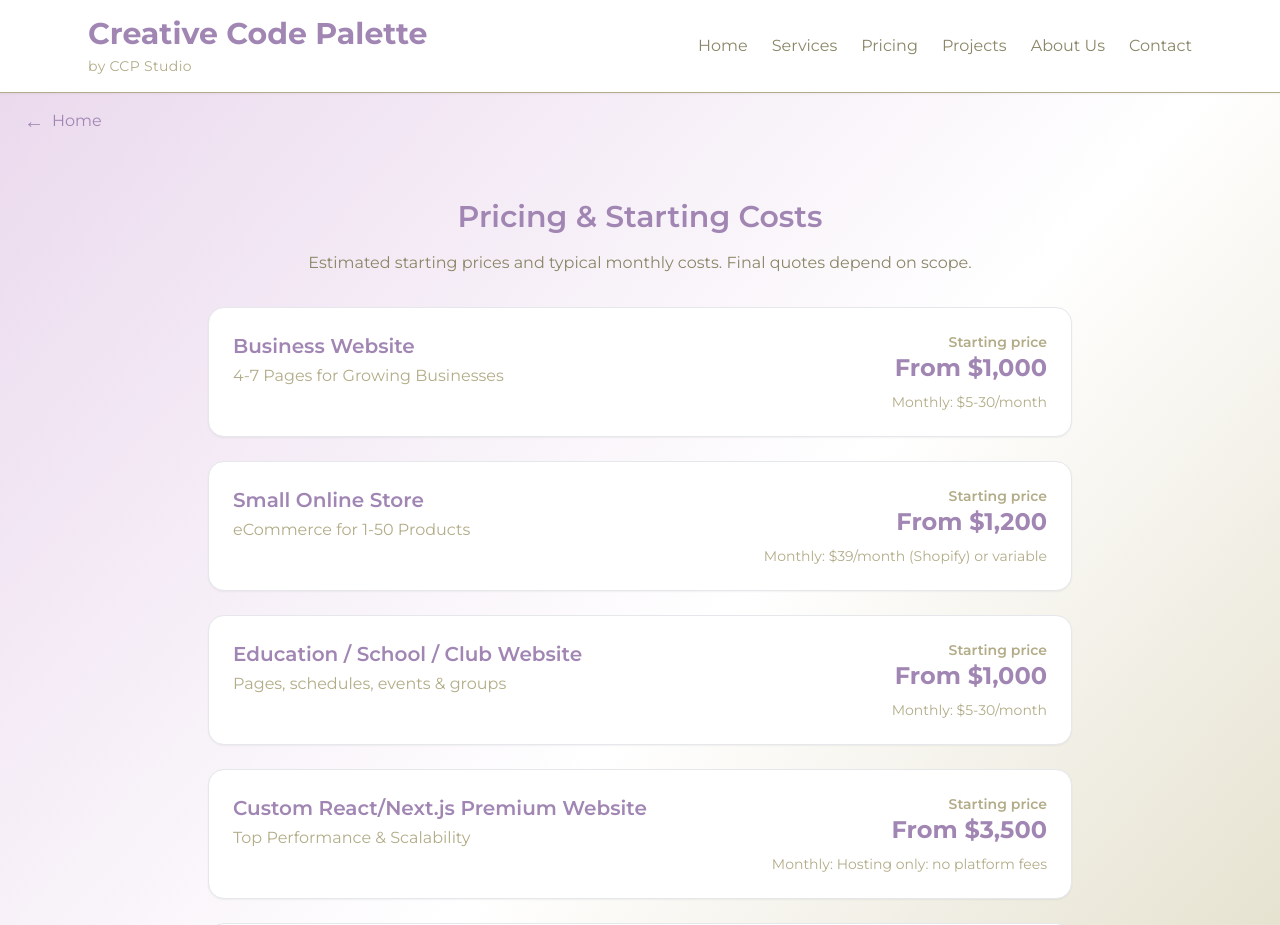
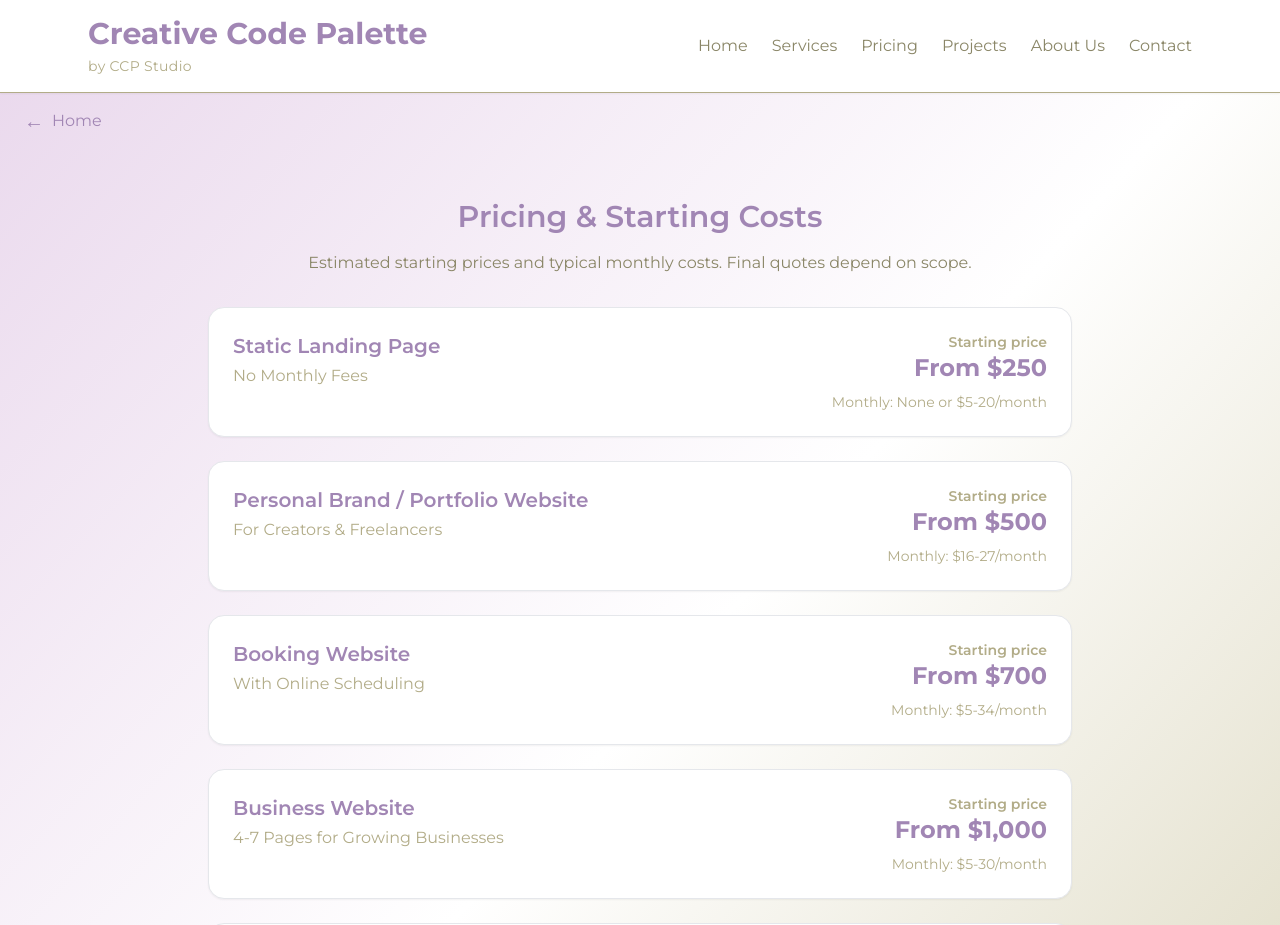
Before and after one commit to MariaZasypkina/CodePalette, a React (Vite) app: page /pricing in a window 1280 px wide. Shown: the top 925 px of the page. Built offline with nearby package versions, Linux system fonts and the light colour scheme.

Commit message:
fixed button styes, minor changes in quiz and pricing style

```diff
--- /dev/null
+++ b/src/components/Button.jsx
@@ -0,0 +1,28 @@
+import React from "react";
+
+export default function Button({
+  variant = "outline",
+  href,
+  children,
+  className = "",
+  full = false,
+  ...rest
+}) {
+  const baseClass = variant === "primary" ? "btn-primary" : "btn-outline";
+  const widthClass = full ? "w-full sm:w-full" : "";
+  const classes = [baseClass, widthClass, className].filter(Boolean).join(" ");
+
+  if (href) {
+    return (
+      <a href={href} className={classes} {...rest}>
+        {children}
+      </a>
+    );
+  }
+
+  return (
+    <button className={classes} {...rest}>
+      {children}
+    </button>
+  );
+}
--- a/src/components/ContactForm.jsx
+++ b/src/components/ContactForm.jsx
@@ -1,4 +1,5 @@
 import { useState } from 'react';
+import Button from './Button';
 
 export default function ContactForm() {
   const [formData, setFormData] = useState({
@@ -67,7 +68,7 @@ export default function ContactForm() {
           onChange={handleChange}
           placeholder="John Doe"
           required
-          className="w-full px-4 py-2 border border-gray-300 rounded-lg focus:outline-none focus:ring-2 focus:ring-blue-500"
+          className="w-full px-4 py-2 border border-sage-light rounded-lg focus:outline-none focus:ring-2 focus:ring-lavender-dark focus:border-lavender-dark"
         />
       </div>
 
@@ -83,7 +84,7 @@ export default function ContactForm() {
           onChange={handleChange}
           placeholder="john@example.com"
           required
-          className="w-full px-4 py-2 border border-gray-300 rounded-lg focus:outline-none focus:ring-2 focus:ring-blue-500"
+          className="w-full px-4 py-2 border border-sage-light rounded-lg focus:outline-none focus:ring-2 focus:ring-lavender-dark focus:border-lavender-dark"
         />
       </div>
 
@@ -98,7 +99,7 @@ export default function ContactForm() {
           value={formData.subject}
           onChange={handleChange}
           placeholder="Project inquiry"
-          className="w-full px-4 py-2 border border-gray-300 rounded-lg focus:outline-none focus:ring-2 focus:ring-blue-500"
+          className="w-full px-4 py-2 border border-sage-light rounded-lg focus:outline-none focus:ring-2 focus:ring-lavender-dark focus:border-lavender-dark"
         />
       </div>
 
@@ -114,7 +115,7 @@ export default function ContactForm() {
           placeholder="Tell us about your project..."
           rows="5"
           required
-          className="w-full px-4 py-2 border border-gray-300 rounded-lg focus:outline-none focus:ring-2 focus:ring-blue-500 resize-none"
+          className="w-full px-4 py-2 border border-sage-light rounded-lg focus:outline-none focus:ring-2 focus:ring-lavender-dark focus:border-lavender-dark resize-none"
         />
       </div>
 
@@ -130,13 +131,14 @@ export default function ContactForm() {
         </div>
       )}
 
-      <button
+      <Button
         type="submit"
         disabled={loading}
-        className="w-full px-6 py-3 bg-blue-600 text-white rounded-lg font-medium hover:bg-blue-700 disabled:bg-gray-400 transition"
+        full
+        className="text-center disabled:opacity-60 disabled:cursor-not-allowed"
       >
         {loading ? 'Sending...' : 'Send Message'}
-      </button>
+      </Button>
     </form>
   );
 }
--- a/src/components/HeroSection.jsx
+++ b/src/components/HeroSection.jsx
@@ -1,4 +1,5 @@
 import React from "react";
+import Button from "./Button";
 
 export default function HeroSection() {
   return (
@@ -12,16 +13,8 @@ export default function HeroSection() {
           experiences
         </p>
         <div className="flex flex-col sm:flex-row gap-4 justify-center mt-6">
-          <a
-            href="/projects"
-            className="btn-outline
-          "
-          >
-            View Projects
-          </a>
-          <a href="/contact" className="btn-outline">
-            Contact Us
-          </a>
+          <Button href="/projects">View Projects</Button>
+          <Button href="/contact">Contact Us</Button>
         </div>
       </div>
 
--- a/src/components/Quiz.jsx
+++ b/src/components/Quiz.jsx
@@ -1,4 +1,5 @@
 import React, { useState } from "react";
+import Button from "./Button";
 import quizData from "../data/quizData.json";
 
 export default function Quiz() {
@@ -148,22 +149,22 @@ export default function Quiz() {
 
           <div className="bg-white p-6 rounded-2xl border border-gray-200 shadow-sm max-w-5xl mx-auto">
             <div className="flex gap-3">
-              <a href="/pricing" className="btn-outline flex-1 text-center">See pricing</a>
-              <button className="btn-primary flex-1">Request Your Quote</button>
+              <Button href="/pricing" className="flex-1 text-center">See pricing</Button>
+              <Button variant="primary" className="flex-1">Request Your Quote</Button>
             </div>
           </div>
 
           <div className="max-w-5xl mx-auto">
-            <button
+            <Button
               onClick={() => {
                 setCurrentQuestion(0);
                 setAnswers({});
                 setResult(null);
               }}
-              className="w-full sm:w-1/2 mx-auto block mt-4 px-6 py-3 rounded-full bg-lavender-dark text-white hover:scale-105 transition"
+              className="w-full sm:w-1/2 mx-auto block mt-4"
             >
               Retake Quiz
-            </button>
+            </Button>
           </div>
       </div>
     );
@@ -227,7 +228,9 @@ export default function Quiz() {
           };
 
           const optionsToRender = hasMoneyHint
-            ? [...question.options].sort((a, b) => parseCost(a.label) - parseCost(b.label))
+            ? question.id === 6
+              ? question.options // Preserve explicit order for budget question
+              : [...question.options].sort((a, b) => parseCost(a.label) - parseCost(b.label))
             : question.options;
 
           return optionsToRender.map((option) => {
@@ -266,20 +269,21 @@ export default function Quiz() {
 
       {/* Navigation buttons */}
       <div className="flex gap-4 mt-8">
-        <button
+        <Button
           onClick={handlePrevious}
           disabled={currentQuestion === 0}
-          className="btn-outline flex-1 disabled:opacity-50 disabled:cursor-not-allowed"
+          className="flex-1 disabled:opacity-50 disabled:cursor-not-allowed"
         >
           Previous
-        </button>
-        <button
+        </Button>
+        <Button
           onClick={handleNext}
           disabled={(answers[currentQuestion] || []).length === 0}
-          className="btn-primary flex-1 disabled:opacity-50 disabled:cursor-not-allowed"
+          variant="primary"
+          className="flex-1 disabled:opacity-50 disabled:cursor-not-allowed"
         >
           {currentQuestion === quizData.questions.length - 1 ? "See Results" : "Next"}
-        </button>
+        </Button>
       </div>
     </div>
   );
--- a/src/data/quizData.json
+++ b/src/data/quizData.json
@@ -82,8 +82,8 @@
       "options": [
         { "id": "under_500", "label": "Under $500", "weight": { "landing": 3, "portfolio": 2, "business": 1, "booking": 0, "store": -2, "custom": -3 } },
         { "id": "500_1500", "label": "$500-$1500", "weight": { "landing": 2, "portfolio": 2, "business": 2, "booking": 2, "store": 1, "custom": -1 } },
-        { "id": "1500_5000", "label": "$1500-$5000", "weight": { "landing": 0, "portfolio": 1, "business": 2, "booking": 2, "store": 2, "custom": 1 } },
-        { "id": "over_5000", "label": "Over $5000", "weight": { "landing": 0, "portfolio": 1, "business": 1, "booking": 1, "store": 2, "custom": 3 } }
+        { "id": "1500_5000", "label": "$1500-$3000", "weight": { "landing": 0, "portfolio": 1, "business": 2, "booking": 2, "store": 2, "custom": 1 } },
+        { "id": "over_5000", "label": "Over $3000", "weight": { "landing": 0, "portfolio": 1, "business": 1, "booking": 1, "store": 2, "custom": 3 } }
       ]
     }
   ],
@@ -199,7 +199,7 @@
       "editable": "Yes, via Shopify or WooCommerce"
     },
     "custom": {
-      "title": "Custom React/Next.js Premium Website",
+      "title": "Custom Premium Website",
       "subtitle": "Top Performance & Scalability",
       "description": "For clients who want top performance, custom functionality, and no platform constraints.",
       "features": [
@@ -215,7 +215,7 @@
         "High-traffic sites",
         "Companies with specific needs"
       ],
-      "monthlyCost": "Hosting only: no platform fees",
+      "monthlyCost": "Hosting only, no platform fees",
       "oneTimeCost": "From $3,500",
       "timeline": "4-8 weeks",
       "editable": "Via custom dashboard or agency support"
--- a/src/pages/Pricing.jsx
+++ b/src/pages/Pricing.jsx
@@ -3,23 +3,28 @@ import PageLayout from "../layouts/PageLayout";
 import quizData from "../data/quizData.json";
 
 export default function Pricing() {
-  // Parse cost for sorting: extract first number from string
-  const parseCostValue = (costStr) => {
-    if (!costStr) return Infinity;
-    const match = costStr.match(/\d+/);
-    return match ? parseInt(match[0], 10) : Infinity;
-  };
+  const order = [
+    "landing",
+    "portfolio",
+    "booking",
+    "business",
+    "education",
+    "store",
+    "custom",
+  ];
 
-  const rows = Object.entries(quizData.results)
-    .map(([key, data]) => ({
-      key,
-      title: data.title,
-      oneTime: data.oneTimeCost,
-      monthly: data.monthlyCost,
-      subtitle: data.subtitle,
-      sortValue: parseCostValue(data.oneTimeCost),
-    }))
-    .sort((a, b) => a.sortValue - b.sortValue);
+  const rows = order
+    .map((key) => {
+      const data = quizData.results[key];
+      return {
+        key,
+        title: data.title,
+        oneTime: data.oneTimeCost,
+        monthly: data.monthlyCost,
+        subtitle: data.subtitle,
+      };
+    })
+    .filter(Boolean);
 
   return (
     <PageLayout>
```
